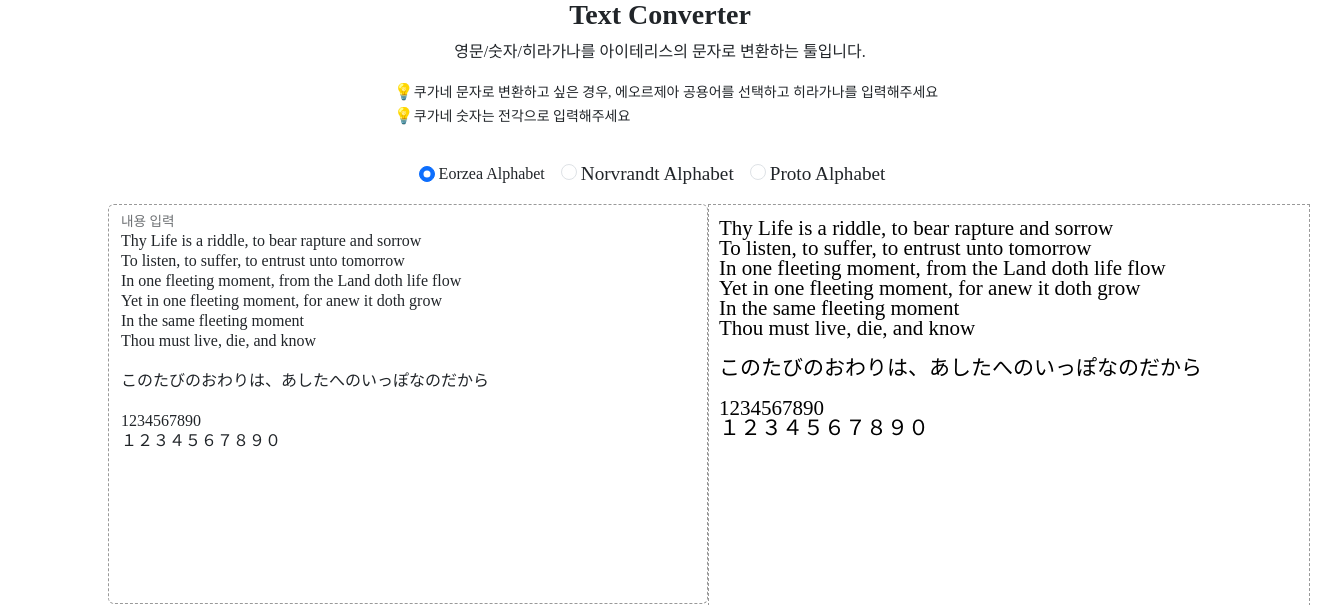
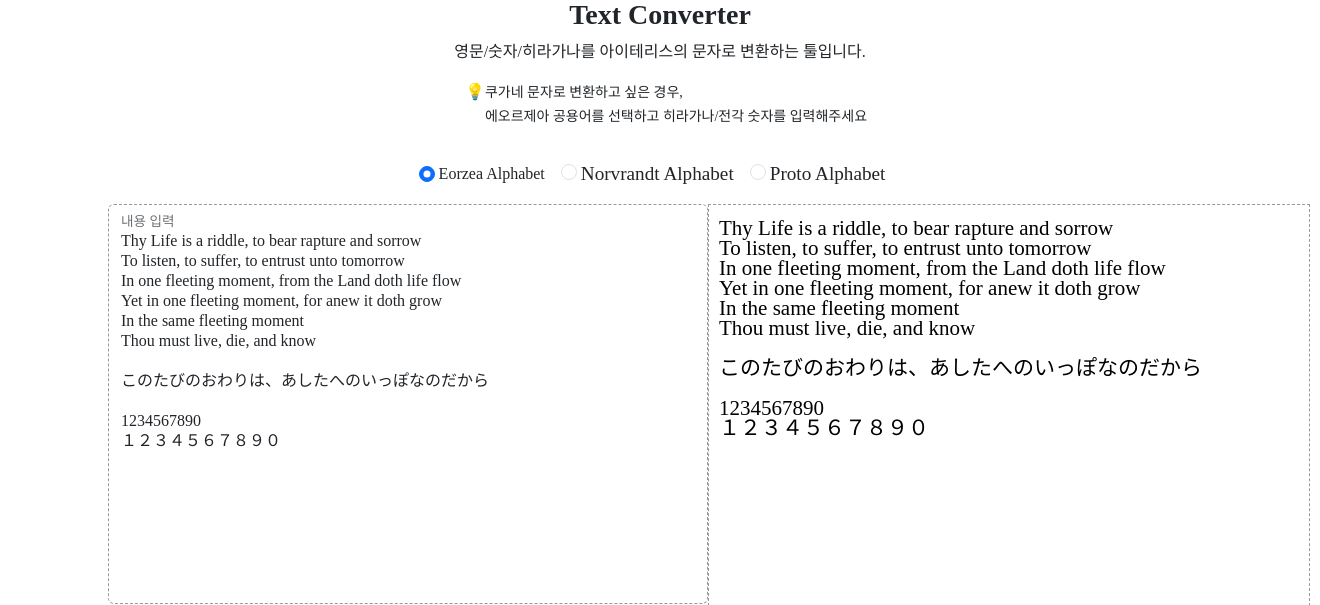
Before and after one commit to kohwj1/submarine, a Flask app: page /convert in a window 1320 px wide. Shown: the part 50-655 px from the top of the page. Run offline with Flask 3, Linux system fonts and the light colour scheme; some web fonts are replaced.

Commit message:
changed tip text

```diff
--- a/templates/convert.html
+++ b/templates/convert.html
@@ -8,8 +8,7 @@
   <p class="text-center">영문/숫자/히라가나를 아이테리스의 문자로 변환하는 툴입니다.
     <div class="d-flex justify-content-center">
       <ul>
-        <li class="tip"><small>쿠가네 문자로 변환하고 싶은 경우, 에오르제아 공용어를 선택하고 히라가나를 입력해주세요</small></li>
-        <li class="tip"><small>쿠가네 숫자는 전각으로 입력해주세요 </small></li>
+        <li class="tip"><small>쿠가네 문자로 변환하고 싶은 경우,<br>에오르제아 공용어를 선택하고 히라가나/전각 숫자를 입력해주세요</small></li>
       </ul>
     </div>
   </p>
```
